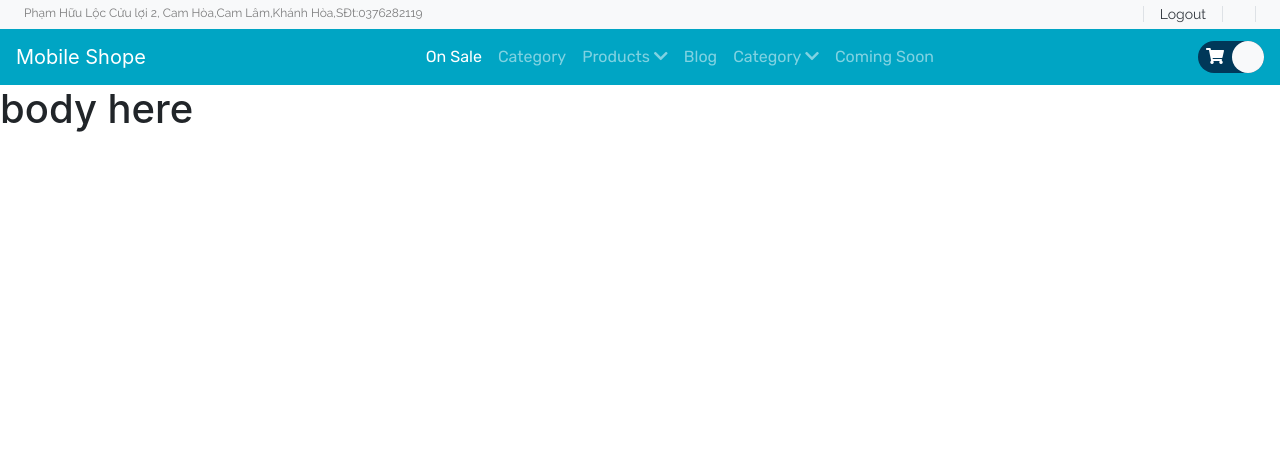
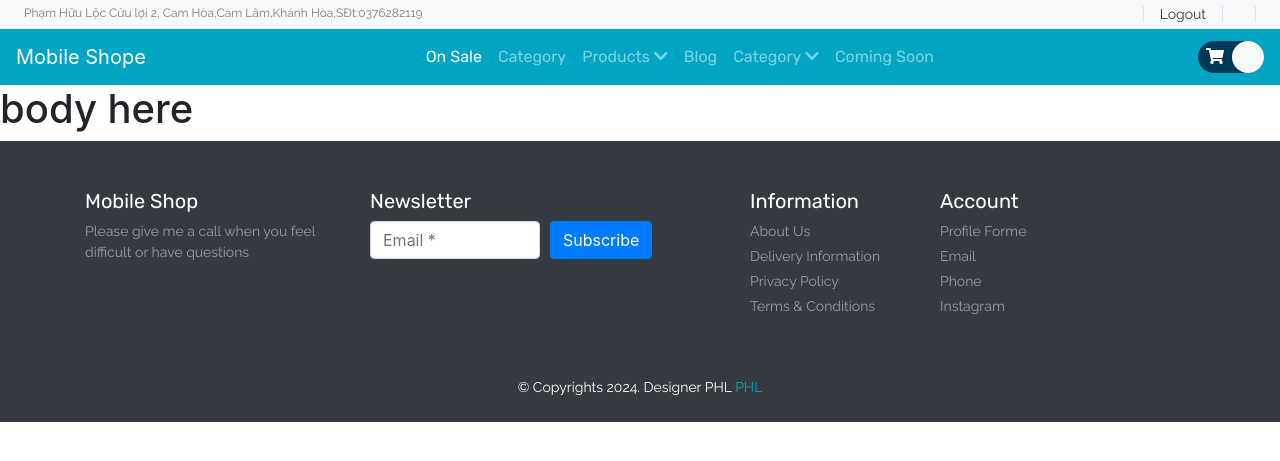
Before and after one commit to phamhuuloc219/OSS-Web-MobileShop, a PHP site: page / in a window 1280 px wide. Shown: the top 461 px of the page. Run offline with PHP 8.4, Linux system fonts and the light colour scheme; some libraries are stand-ins or nearby versions; some web fonts are replaced.

Commit message:
feat: footer

```diff
--- /dev/null
+++ b/footer.php
@@ -0,0 +1,112 @@
+</main>
+<!-- !start #main-site -->
+
+<!-- start #footer -->
+<footer id="footer" class="bg-dark text-white py-5">
+      <div class="container">
+        <div class="row">
+          <div class="col-lg-3 col-12">
+            <h4 class="font-rubik font-size-20">Mobile Shop</h4>
+            <p class="font-size-14 font-rale text-white-50">
+              Please give me a call when you feel difficult or have questions
+            </p>
+          </div>
+          <div class="col-lg-4 col-12">
+            <h4 class="font-rubik font-size-20">Newsletter</h4>
+            <form class="form-row">
+              <div class="col">
+                <input type="text" class="form-control" placeholder="Email *" />
+              </div>
+              <div class="col">
+                <button type="submit" class="btn btn-primary mb-2">
+                  Subscribe
+                </button>
+              </div>
+            </form>
+          </div>
+          <div class="col-lg-2 col-12">
+            <h4 class="font-rubik font-size-20">Information</h4>
+            <div class="d-flex flex-column flex-wrap">
+              <a
+                href="https://phamhuuloc219.github.io"
+                class="font-rale font-size-14 text-white-50 pb-1"
+                target="_blank"
+                >About Us</a
+              >
+              <a
+                href="https://phamhuuloc219.github.io"
+                class="font-rale font-size-14 text-white-50 pb-1"
+                target="_blank"
+                >Delivery Information</a
+              >
+              <a
+                href="https://phamhuuloc219.github.io"
+                class="font-rale font-size-14 text-white-50 pb-1"
+                target="_blank"
+                >Privacy Policy</a
+              >
+              <a
+                href="https://phamhuuloc219.github.io"
+                class="font-rale font-size-14 text-white-50 pb-1"
+                target="_blank"
+                >Terms & Conditions</a
+              >
+            </div>
+          </div>
+          <div class="col-lg-2 col-12">
+            <h4 class="font-rubik font-size-20">Account</h4>
+            <div class="d-flex flex-column flex-wrap">
+              <a
+                href="https://phamhuuloc219.github.io"
+                class="font-rale font-size-14 text-white-50 pb-1"
+                target="_blank"
+                >Profile Forme</a
+              >
+              <a
+                href="mailto:phamhuuloc2192003@gmail.com"
+                class="font-rale font-size-14 text-white-50 pb-1"
+                target="_blank"
+                >Email</a
+              >
+              <a
+                href="tel:0376282119"
+                class="font-rale font-size-14 text-white-50 pb-1"
+                target="_blank"
+                >Phone</a
+              >
+              <a
+                href="https://www.instagram.com/21st_coluuhmahp_sep/"
+                class="font-rale font-size-14 text-white-50 pb-1"
+                target="_blank"
+                >Instagram</a
+              >
+            </div>
+          </div>
+        </div>
+      </div>
+    </footer>
+    <div class="copyright text-center bg-dark text-white py-2">
+      <p class="font-rale font-size-14">
+        &copy; Copyrights 2024. Designer PHL
+        <a
+          href="https://profile-forme.surge.sh/"
+          class="color-second"
+          target="_blank"
+          >PHL</a
+        >
+      </p>
+    </div>
+    <!-- !start #footer -->
+
+    <script src="https://cdnjs.cloudflare.com/ajax/libs/jquery/3.5.0/jquery.min.js" integrity="sha256-xNzN2a4ltkB44Mc/Jz3pT4iU1cmeR0FkXs4pru/JxaQ=" crossorigin="anonymous"></script>
+    <script src="https://cdn.jsdelivr.net/npm/popper.js@1.16.0/dist/umd/popper.min.js" integrity="sha384-Q6E9RHvbIyZFJoft+2mJbHaEWldlvI9IOYy5n3zV9zzTtmI3UksdQRVvoxMfooAo" crossorigin="anonymous"></script>
+    <script src="https://stackpath.bootstrapcdn.com/bootstrap/4.4.1/js/bootstrap.min.js" integrity="sha384-wfSDF2E50Y2D1uUdj0O3uMBJnjuUD4Ih7YwaYd1iqfktj0Uod8GCExl3Og8ifwB6" crossorigin="anonymous"></script>
+
+    <!-- Owl Carousel Js file -->
+    <script src="https://cdnjs.cloudflare.com/ajax/libs/OwlCarousel2/2.3.4/owl.carousel.min.js" integrity="sha256-pTxD+DSzIwmwhOqTFN+DB+nHjO4iAsbgfyFq5K5bcE0=" crossorigin="anonymous"></script>
+
+    <!--  isotope plugin cdn  -->
+    <script src="https://cdnjs.cloudflare.com/ajax/libs/jquery.isotope/3.0.6/isotope.pkgd.min.js" integrity="sha256-CBrpuqrMhXwcLLUd5tvQ4euBHCdh7wGlDfNz8vbu/iI=" crossorigin="anonymous"></script>
+
+  </body>
+</html>
--- a/index.php
+++ b/index.php
@@ -7,3 +7,7 @@
     echo "<h1>body here</h1>";
 
 ?>
+
+<?php
+    include 'footer.php';
+?>
```
